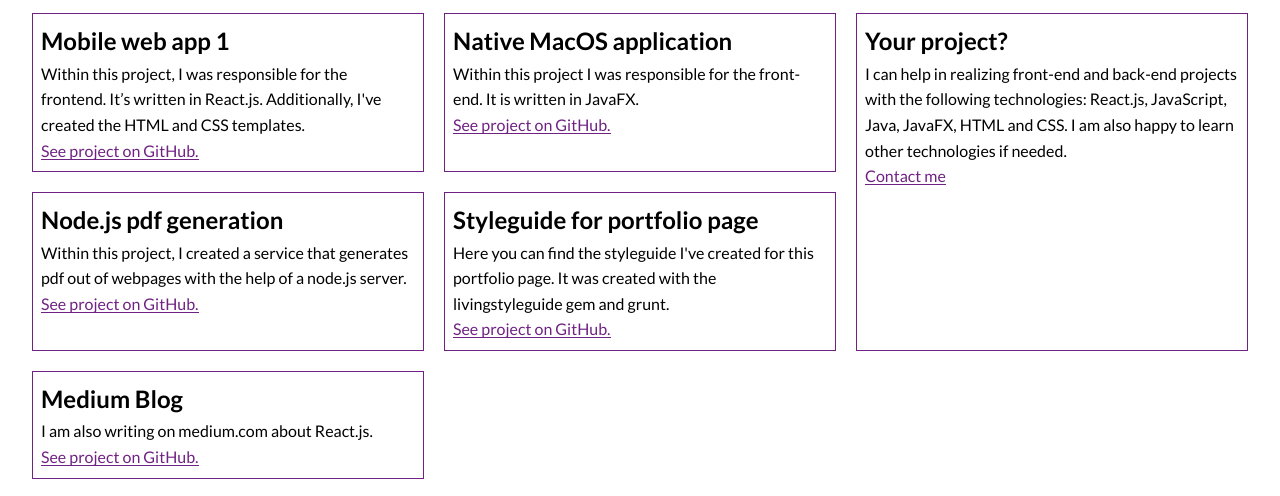
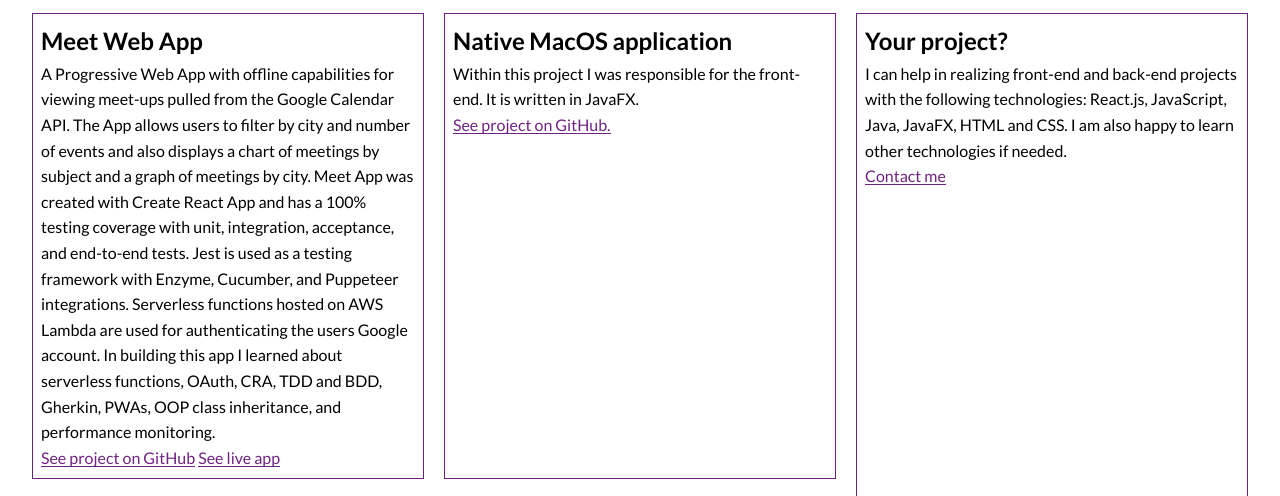
Before and after one commit to koljapohl/website-portfolio, a plain HTML site: page work.html in a window 1280 px wide. Shown: the part 181-677 px from the top of the page. Drawn offline with nearby package versions, Linux system fonts and the light colour scheme.

Commit message:
[ADD] integrated Meet App in projects section

```diff
--- a/work.html
+++ b/work.html
@@ -41,12 +41,18 @@
         <h1>Projects</h1>
             <div class="grid">
                 <div class="grid__item">
-                    <h2>Mobile web app 1</h2>
+                    <h2>Meet Web App</h2>
                     <p>
-                        Within this project, I was responsible for the frontend.
-                        It’s written in React.js. Additionally, I've created the HTML and CSS templates.
+                        A Progressive Web App with offline capabilities for viewing meet-ups pulled from the Google Calendar API.
+                        The App allows users to filter by city and number of events and also displays a chart of meetings by subject and a graph of meetings by city.
+                        Meet App was created with Create React App and has a 100% testing coverage with unit, integration, acceptance, and end-to-end tests.
+                        Jest is used as a testing framework with Enzyme, Cucumber, and Puppeteer integrations.
+                        Serverless functions hosted on AWS Lambda are used for authenticating the users Google account.
+
+                        In building this app I learned about serverless functions, OAuth, CRA, TDD and BDD, Gherkin, PWAs, OOP class inheritance, and performance monitoring.
                        </p>
-                    <a href="#" class="project-link link__animated">See project on GitHub.</a>
+                    <a href="https://github.com/koljapohl/meet" class="project-link link__animated">See project on GitHub</a>
+                    <a href="https://koljapohl.github.io/meet/" class="project-link link__animated">See live app</a>
                 </div>
                 <div class="grid__item">
                     <h2>Native MacOS application</h2>
```
